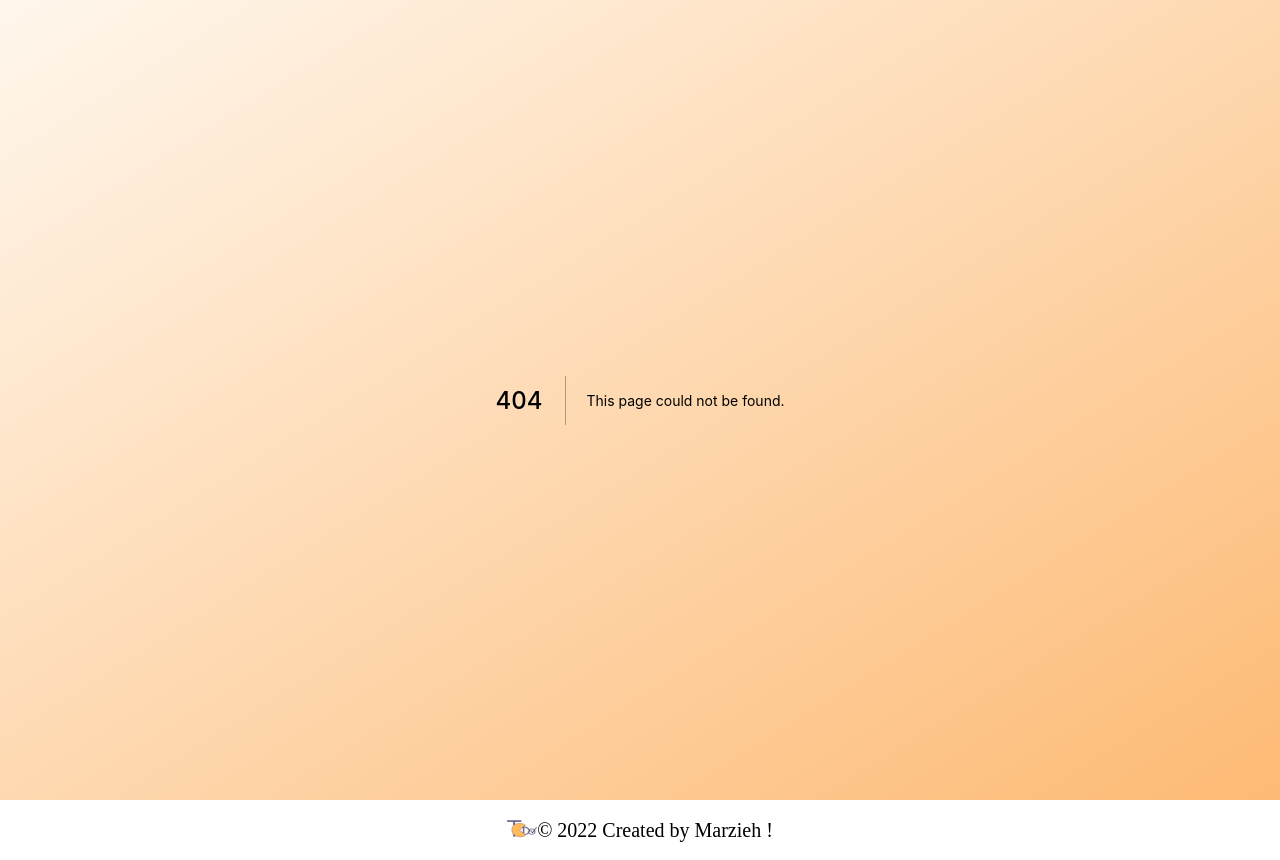
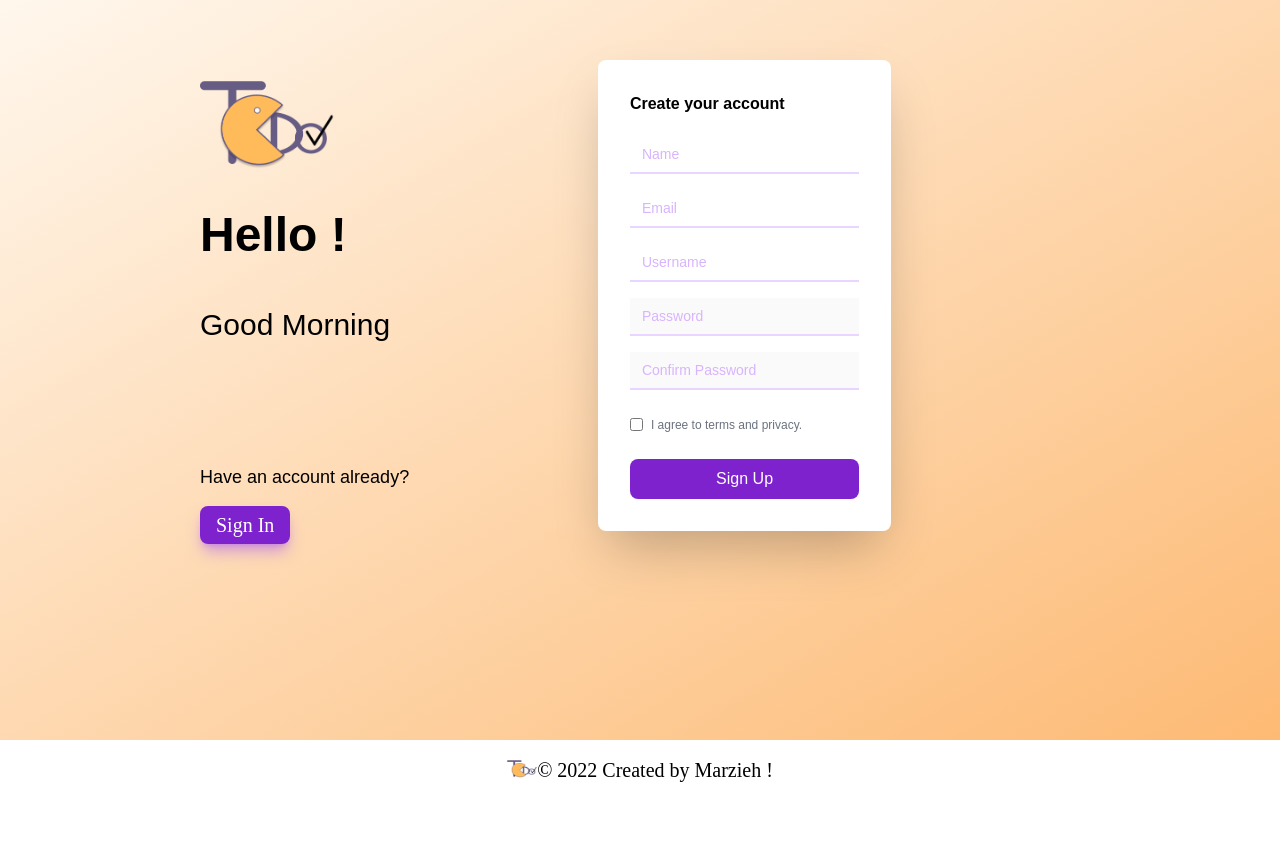
Before and after one commit to marzfd/Todo-List, a Next.js app in the folder client/: page /signUp in a window 1280 px wide. Before the commit this address had no page. After the commit the page ends 800 px from the top, so only its background shows below. Built offline with nearby package versions, Linux system fonts and the light colour scheme.

Commit message:
Add sign up page

```diff
--- /dev/null
+++ b/client/pages/signUp.js
@@ -0,0 +1,61 @@
+import Link from "next/link"
+import Image from "next/image"
+
+const signUp = () => {
+  return (
+    <div>
+      <main className='mx-auto lg:w-9/12 p-5 md:p-10 flex flex-wrap'>
+        <div className='mb-3'>
+          <div className='lg:mb-6 mb-3 md:mt-10 sm:mt-1'>
+            <Image src="/logo.png" alt="Logo" width={135} height={100} />
+          </div>
+          <h2 className='lg:text-5xl md:text-3xl font-semibold'>Hello !</h2>
+          <p className='lg:text-3xl md:text-xl lg:pt-10 lg:pb-10 mt-2 mb-5'>Good Morning</p>
+          <div className='md:mt-14 lg:mt-20 hidden md:block'>
+            <p className='text-lg lg:mb-5 mt-2 mb-3'>Have an account already?</p>
+            <Link href='/signIn'>
+              <a className='bg-purple-700 text-white font-caveat lg:text-xl py-2 px-4 rounded-lg shadow-lg shadow-purple-500/50 focus:outline-none'>Sign In</a>
+            </Link>
+          </div>
+        </div>
+        <div className='mx-auto bg-white p-4 md:p-8 rounded-lg shadow-2xl h-min md:w-1/2 lg:w-1/3 w-full self-center'>
+          <h2 className='mb-5 font-semibold'>Create your account</h2>
+          <form className='space-y-4'>
+            <div>
+              <input type='text' placeholder="Name" className='text-sm border-b-2 border-purple-200 placeholder-purple-300 px-3 py-2 focus:outline-none focus:border-purple-400 w-full'/>
+            </div>
+            <div>
+              <input type='email' placeholder="Email" className='text-sm border-b-2 border-purple-200 placeholder-purple-300 px-3 py-2 focus:outline-none focus:border-purple-400 w-full'/>
+            </div>
+            <div>
+              <input type='text' placeholder="Username" className='text-sm border-b-2 border-purple-200 placeholder-purple-300 px-3 py-2 focus:outline-none focus:border-purple-400 w-full'/>
+            </div>
+            <div>
+              <input type='password' placeholder="Password" disabled className='text-sm border-b-2 border-purple-200 placeholder-purple-300 px-3 py-2 focus:outline-none focus:border-purple-400 w-full'/>
+            </div>
+            <div>
+              <input type='password' placeholder="Confirm Password" disabled className='text-sm border-b-2 border-purple-200 placeholder-purple-300 px-3 py-2 focus:outline-none focus:border-purple-400 w-full'/>
+            </div>
+            <div className="flex items-center text-gray-500">
+              <input type='checkbox' id='agree' className='mr-2 mt-3 mb-3' required />
+              <label for='agree' className='text-xs'>I agree to terms and privacy.</label>
+            </div>
+            <div>
+              <Link href='/profile'>
+                <button type="submit" className='bg-purple-700 text-white w-full py-2 px-4 rounded-lg focus:outline-none'>Sign Up</button>
+              </Link>
+            </div>
+          </form>
+        </div>
+        <div className='mt-20 md:hidden'>
+            <p className='text-lg mt-2 mb-3'>Have an account already?</p>
+            <Link href='/signIn'>
+              <button type="submit" className='bg-purple-700 text-white font-caveat lg:text-xl py-2 px-4 rounded-lg shadow-lg shadow-purple-500/50 focus:outline-none'>Sign In</button>
+            </Link>
+          </div>
+      </main>
+    </div>
+  )
+}
+
+export default signUp
```
